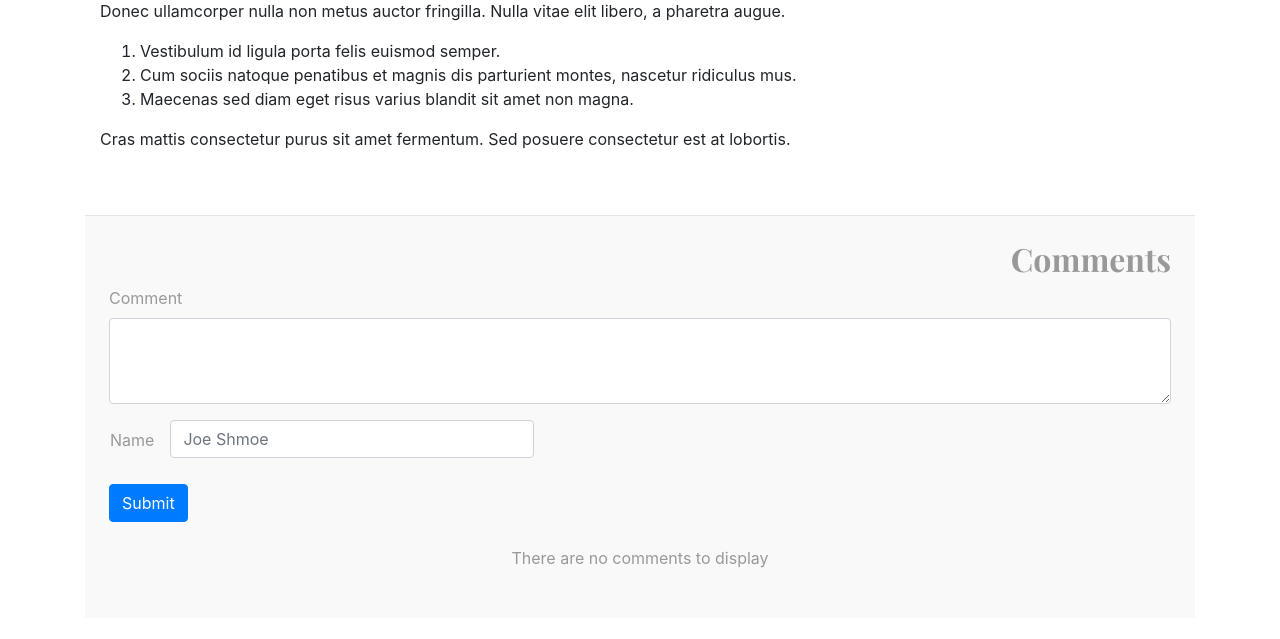
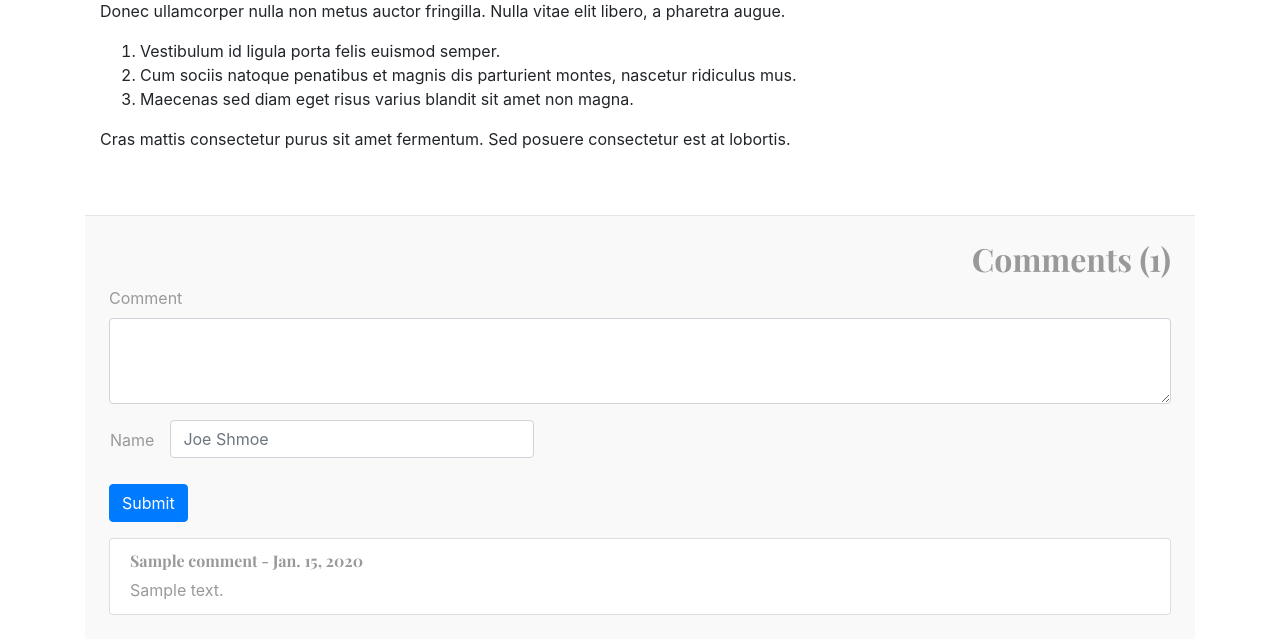
Before and after one commit to buckldav/ap-cs-django1, a Django app: page / in a window 1280 px wide. Shown: the part 1458-2097 px from the top of the page. Before the commit the page ends 2026 px from the top, so only its background shows below. Run offline with Django 3.2, Linux system fonts and the light colour scheme; tables that the repository leaves empty hold one stand-in row (values such as "Sample post"); some libraries are stand-ins or nearby versions.

Commit message:
View comments at index

```diff
--- a/comments/urls.py
+++ b/comments/urls.py
@@ -1,6 +1,6 @@
 from django.urls import path
-from .views import add_comment
+from .views import blog_post
 
 urlpatterns = [
-  path('add', add_comment, name="add_comment")
+  path('get', blog_post, name="get_comment")
 ]
--- a/comments/views.py
+++ b/comments/views.py
@@ -4,15 +4,42 @@ from rest_framework.decorators import api_view
 from rest_framework.response import Response
 from .models import Comment
 from .serializers import CommentSerializer
+import pytz
 
+# Django Rest Framework for seeing the JSON
+# @api_view(['POST'])
+# def add_comment(request):
+#   # Make a serializer with the JSON from the request
+#   serializer = CommentSerializer(data=request.data)
+#   # Checks that the JSON has the right fields
+#   if serializer.is_valid():
+#     # Saves the object to the database
+#     serializer.save()
+#     return Response(serializer.data, status=status.HTTP_201_CREATED)
+#   return Response(serializer.errors, status=status.HTTP_400_BAD_REQUEST)
 
-@api_view(['POST'])
-def add_comment(request):
-  # Make a serializer with the JSON from the request
-  serializer = CommentSerializer(data=request.data)
-  # Checks that the JSON has the right fields
-  if serializer.is_valid():
-    # Saves the object to the database
-    serializer.save()
-    return Response(serializer.data, status=status.HTTP_201_CREATED)
-  return Response(serializer.errors, status=status.HTTP_400_BAD_REQUEST)
+# Display the comments
+def blog_post(request):
+  if request.POST:
+    # Make a serializer with the JSON from the request
+    serializer = CommentSerializer(data=request.POST)
+    # Checks that the JSON has the right fields
+    if serializer.is_valid():
+      # Saves the object to the database
+      serializer.save()
+
+  # Get all the comments
+  db_comments = Comment.objects.all()
+  comments = []
+  # Just send the day of the comment, not the time
+  for comment in db_comments.reverse():
+      comments.append({
+        'name': comment.name,
+        'comment': comment.comment,
+        'created': comment.created.date()
+      })
+
+  # Render the html for the post
+  return render(request,
+                template_name="index.html",
+                context={'comments': comments, 'num_comments': len(comments)})
--- a/src/templates/index.html
+++ b/src/templates/index.html
@@ -87,8 +87,9 @@
 </main><!-- /.container -->
 
 <footer class="blog-footer p-4">
-  <h2 class="display text-right">Comments</h2>
-  <form class="text-left" action="{% url "add_comment" %}" method="POST">
+  <h2 class="display text-right">Comments ({{num_comments}})</h2>
+  <form class="text-left" action="{% url "index" %}" method="POST">
+    {% csrf_token %}
     <div class="form-group">
       <label for="comment-textarea">Comment</label>
       <textarea class="form-control" id="comment-textarea" rows="3" name="comment"></textarea>
@@ -99,6 +100,13 @@
     </div>
     <button type="submit" class="btn btn-primary">Submit</button>
   </form>
-  <p class="my-4 text-center">There are no comments to display</p>
+  <ul class="list-group text-left mt-3">
+    {% for comment in comments %}
+      <li class="list-group-item">
+        <h6>{{comment.name}} - {{comment.created}}</h6>
+        <p>{{comment.comment}}</p>
+      </li>
+    {% endfor %}
+  </ul>
 </footer>
 {% endblock content %}
--- a/src/urls.py
+++ b/src/urls.py
@@ -18,11 +18,12 @@ from django.urls import path, include
 from django.views.generic import TemplateView
 
 from comments import urls as comments_urls
+from comments.views import blog_post
 
 urlpatterns = [
     path('admin/', admin.site.urls),
     path('comments/', include(comments_urls)),
 
     path('about', TemplateView.as_view(template_name="about.html"), name="about"),
-    path('', TemplateView.as_view(template_name="index.html"), name="index")
+    path('', blog_post, name="index")
 ]
```
